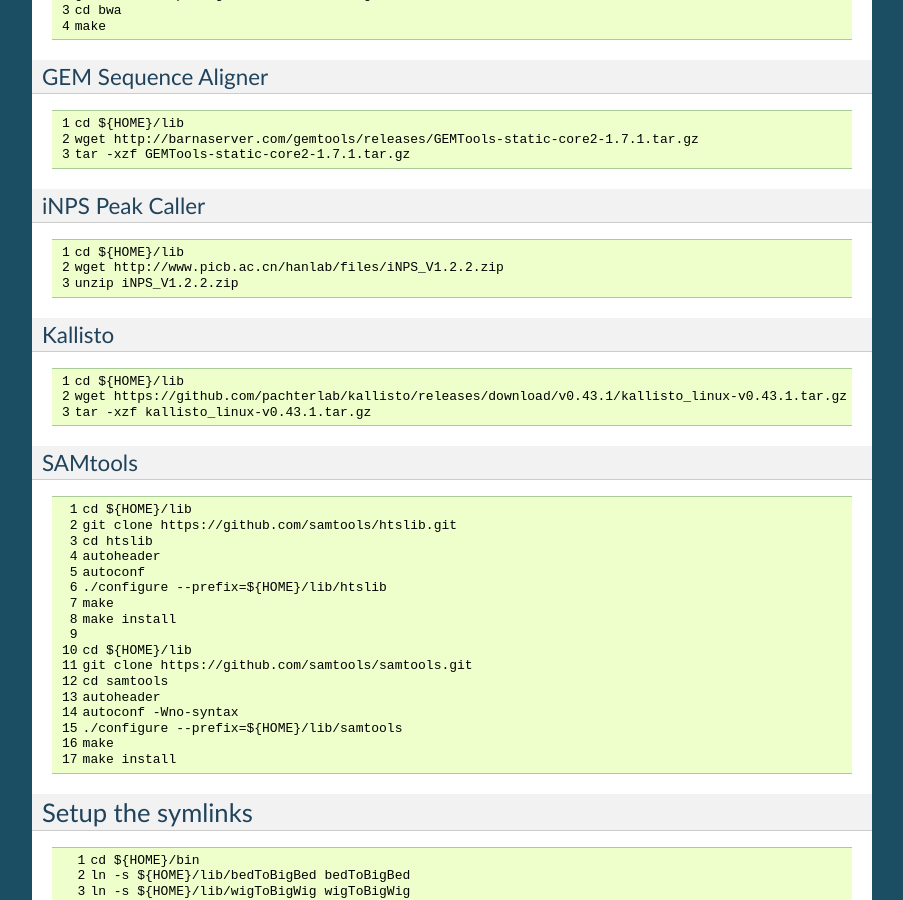
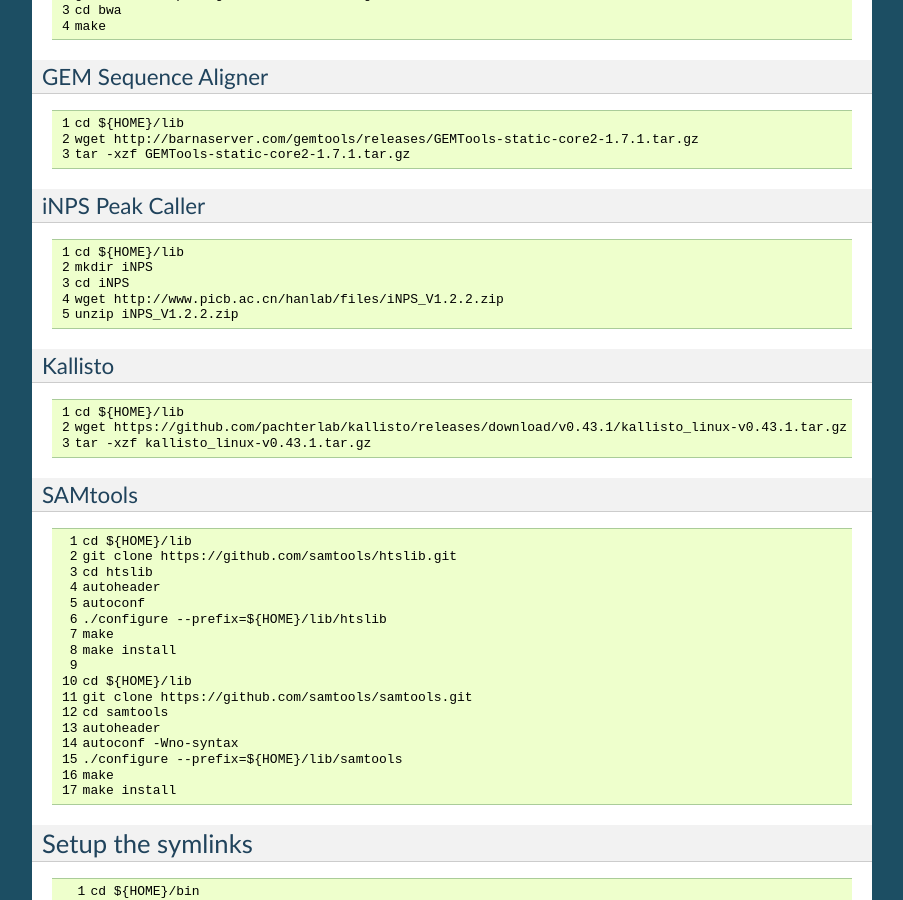
Before and after one commit to Multiscale-Genomics/mg-process-fastq, a Sphinx documentation site: the page built from docs/full_installation.rst, in a window 1280 px wide and 900 px high, scrolled down 1549 px. Shown: the whole window, without its empty margins (198-1101 px from the left). Built offline with Sphinx 7.4.7, drawn with Linux system fonts in a browser that asks for light colours.

Commit message:
Modified the installation for the iNPS module

```diff
--- a/docs/full_installation.rst
+++ b/docs/full_installation.rst
@@ -124,6 +124,8 @@
    :linenos:
 
    cd ${HOME}/lib
+   mkdir iNPS
+   cd iNPS
    wget http://www.picb.ac.cn/hanlab/files/iNPS_V1.2.2.zip
    unzip iNPS_V1.2.2.zip
 
```
